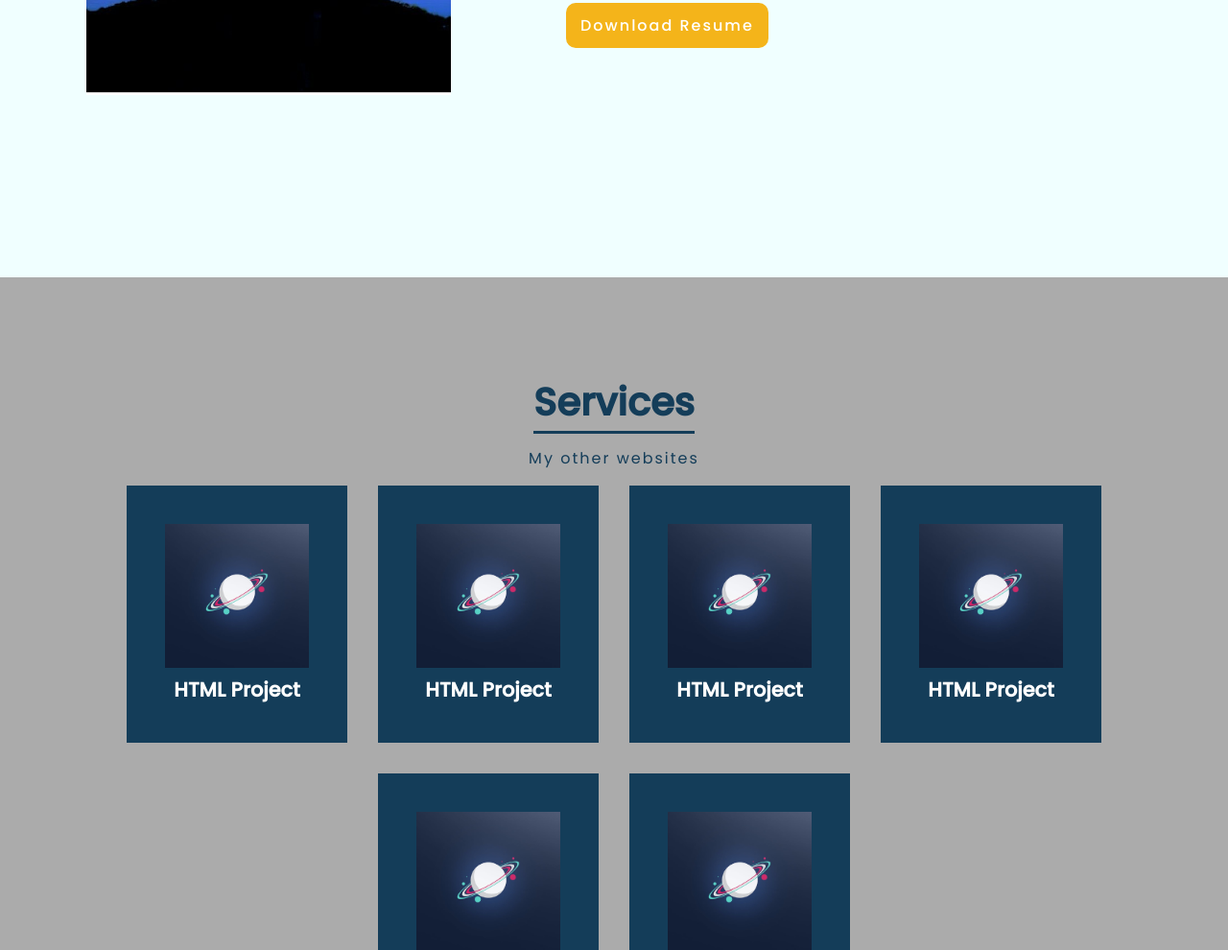
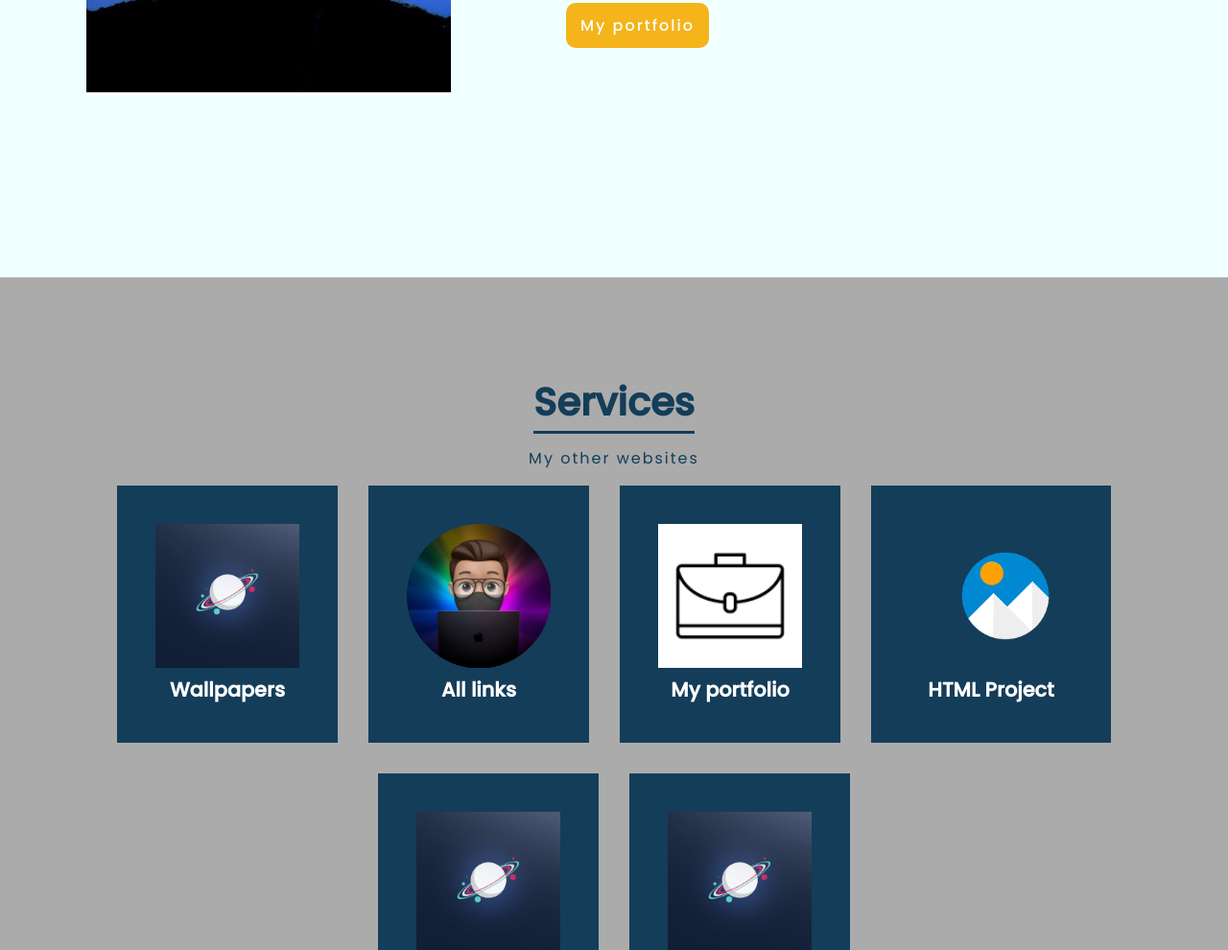
Before and after one commit to UC947746/Udhav-s_Website, a plain HTML site: page index.html in a window 1280 px wide. Shown: the part 1312-2302 px from the top of the page at 96% size. Drawn offline with nearby package versions, Linux system fonts and the light colour scheme.

Commit message:
idkkkkkkk

```diff
--- a/index.html
+++ b/index.html
@@ -33,7 +33,7 @@
         <div class="home-text">
             <h1>Hi, I'm <br><span>Udhav.</span><br>A High School Student.</h1>
             <!-- Button -->
-            <a href="#">
+            <a href="#about">
                 <btn class="btn">Explore</btn>
             </a>
         </div>
@@ -67,7 +67,7 @@
                 <p>Lorem ipsum dolor sit amet consectetur adipisicing elit. Adipisci placeat, ab deleniti voluptate
                     cumque neque quos pariatur similique at ullam dolore inventore veniam maxime voluptatum. Hic
                     perspiciatis reiciendis accusamus iste.</p>
-                <a href="#">Download Resume</a>
+                <a href="https://udhav26.github.io/portfolio-2.0/">My portfolio</a>
             </div>
         </div>
     </section>
@@ -81,29 +81,33 @@
             </p>
         </div>
         <div class="services-content">
-            <div class="box">
-                <img src="images/Wallpapers website.jpg" alt="">
-                <h1>HTML Project</h1>
+            <a href="https://uc947746.github.io/Gallery-website/">
+                <div class="box">
+                    <img src="images/Wallpapers website.jpg" alt="">
+                    <h1>Wallpapers</h1>
+
+                </div>
+            </a>
+
+            <a href="https://bio.link/urls"><div class="box">
+                <img src="images/links.png" alt="">
+                <h1>All links</h1>
 
             </div>
+            </a>
 
-            <div class="box">
-                <img src="images/Wallpapers website.jpg" alt="">
-                <h1>HTML Project</h1>
+            <a href="https://udhav26.github.io/portfolio-2.0/"><div class="box">
+                <img src="images/portfolio.png" alt="">
+                <h1>My portfolio</h1>
 
             </div>
+            </a>
 
-            <div class="box">
-                <img src="images/Wallpapers website.jpg" alt="">
+            <a href="https://freeucwallpaper.wordpress.com/"><div class="box">
+                <img src="images/wordpress.png" alt="">
                 <h1>HTML Project</h1>
-
             </div>
-
-            <div class="box">
-                <img src="images/Wallpapers website.jpg" alt="">
-                <h1>HTML Project</h1>
-
-            </div>
+            </a>
 
             <div class="box">
                 <img src="images/Wallpapers website.jpg" alt="">
@@ -129,7 +133,7 @@
             <div class="skill-bar">
                 <div class="info">
                     <p>Html</p>
-                    <p class="percent" >70%</p>
+                    <p class="percent">70%</p>
                 </div>
                 <div class="bar">
                     <span class="html"></span>
@@ -138,7 +142,7 @@
             <div class="skill-bar">
                 <div class="info">
                     <p>CSS</p>
-                    <p class="percent" >75%</p>
+                    <p class="percent">75%</p>
                 </div>
                 <div class="bar">
                     <span class="css"></span>
@@ -147,7 +151,7 @@
             <div class="skill-bar">
                 <div class="info">
                     <p>Java Script</p>
-                    <p class="percent" >60%</p>
+                    <p class="percent">60%</p>
                 </div>
                 <div class="bar">
                     <span class="js"></span>
@@ -156,7 +160,7 @@
             <div class="skill-bar">
                 <div class="info">
                     <p>Python</p>
-                    <p class="percent" >80%</p>
+                    <p class="percent">80%</p>
                 </div>
                 <div class="bar">
                     <span class="python"></span>
@@ -165,7 +169,7 @@
             <div class="skill-bar">
                 <div class="info">
                     <p>Java</p>
-                    <p class="percent" >20%</p>
+                    <p class="percent">20%</p>
                 </div>
                 <div class="bar">
                     <span class="java"></span>
```
Also changed, not shown: images/links.png (added), images/photo-1605214101860-84e51cf4c0db.jpeg (added), images/portfolio.png (added), images/wordpress.png (added), 2 other files.
